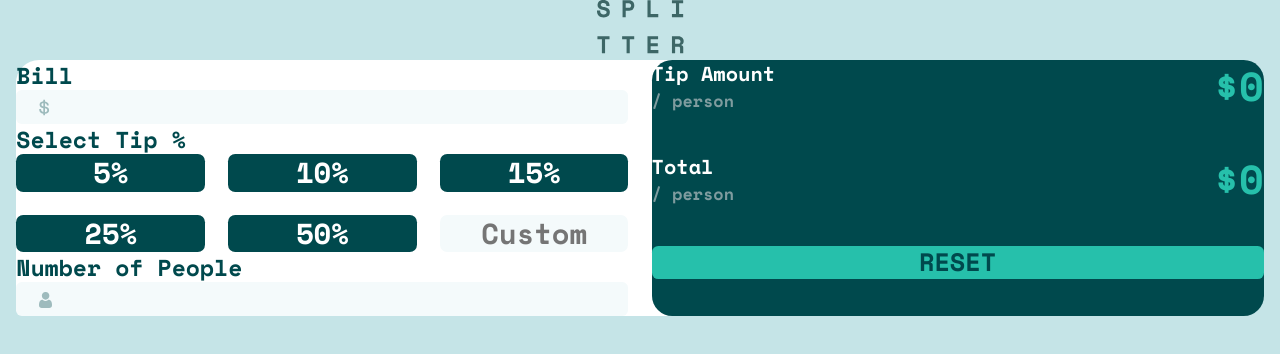
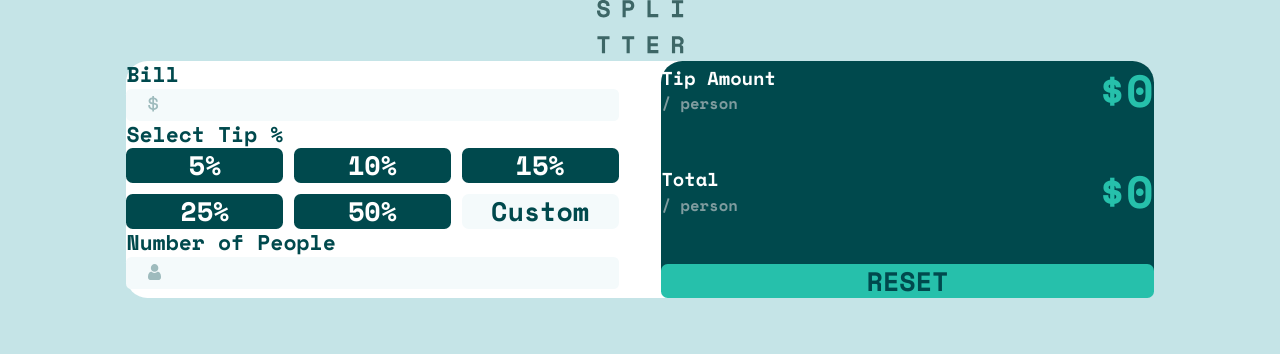
Before and after one commit to Shuffling9013/tip_calculator_app, a website built with Vite: page index.html in a window 1280 px wide. Built offline with nearby package versions, Linux system fonts and the light colour scheme.

Commit message:
Adjust font size and gap

```diff
--- a/src/index.css
+++ b/src/index.css
@@ -16,7 +16,7 @@
     --white: hsl(0, 100%, 100%);
 
     --scale-px: clamp(0px, (100vw - 375px) / (1440 - 375), 1px);
-    --font-size: calc(18px + 6 * var(--scale-px));
+    --font-size: calc(18px + 4 * var(--scale-px));
     --line-height: 1.3;
     --font-family: "Space Mono", Arial, Helvetica, sans-serif;
 
@@ -43,12 +43,9 @@
   }
 
   header {
-    margin-block: var(--space-5);
+    margin-block-start: auto;
+    padding-block: var(--space-5);
     text-align: center;
-
-    @media (width > 756px) {
-      margin-block-start: auto;
-    }
   }
 
   main {
@@ -56,7 +53,7 @@
     flex-grow: 1;
     padding: var(--space-4);
     width: 100%;
-    max-width: 54em;
+    max-width: 48em;
     border-radius: var(--space-3) var(--space-3) 0 0;
     background-color: var(--white);
 
@@ -70,7 +67,7 @@
     display: flex;
     flex-direction: column;
     justify-content: space-between;
-    gap: var(--space-3);
+    gap: var(--space-5);
 
     section {
       flex: 1;
@@ -107,8 +104,8 @@
 
     &:has(input[name="tip"]) {
       display: grid;
-      grid-template-columns: repeat(auto-fill, minmax(7em, 1fr));
-      gap: var(--space-3);
+      grid-template-columns: repeat(auto-fill, minmax(6em, 1fr));
+      gap: var(--space-2);
     }
   }
 
@@ -159,8 +156,12 @@
         position: absolute;
         left: 0;
         top: 0;
-        padding-inline: var(--space-3);
         text-align: center;
+        color: var(--green-900);
+
+        &::placeholder {
+          color: var(--green-900);
+        }
       }
     }
 
@@ -200,22 +201,22 @@
   section[aria-label="result"] {
     display: flex;
     flex-direction: column;
-    padding: var(--space-5);
+    padding: var(--space-4);
     gap: var(--space-5);
     border-radius: var(--space-3);
-    font-size: 0.875em;
     background-color: var(--green-900);
 
     p {
       display: flex;
       justify-content: space-between;
       align-items: center;
+      font-size: 0.875em;
       color: var(--white);
     }
 
     strong {
       color: var(--green-400);
-      font-size: 2em;
+      font-size: calc(1.5em + 20 * var(--scale-px));
     }
 
     small {
```
